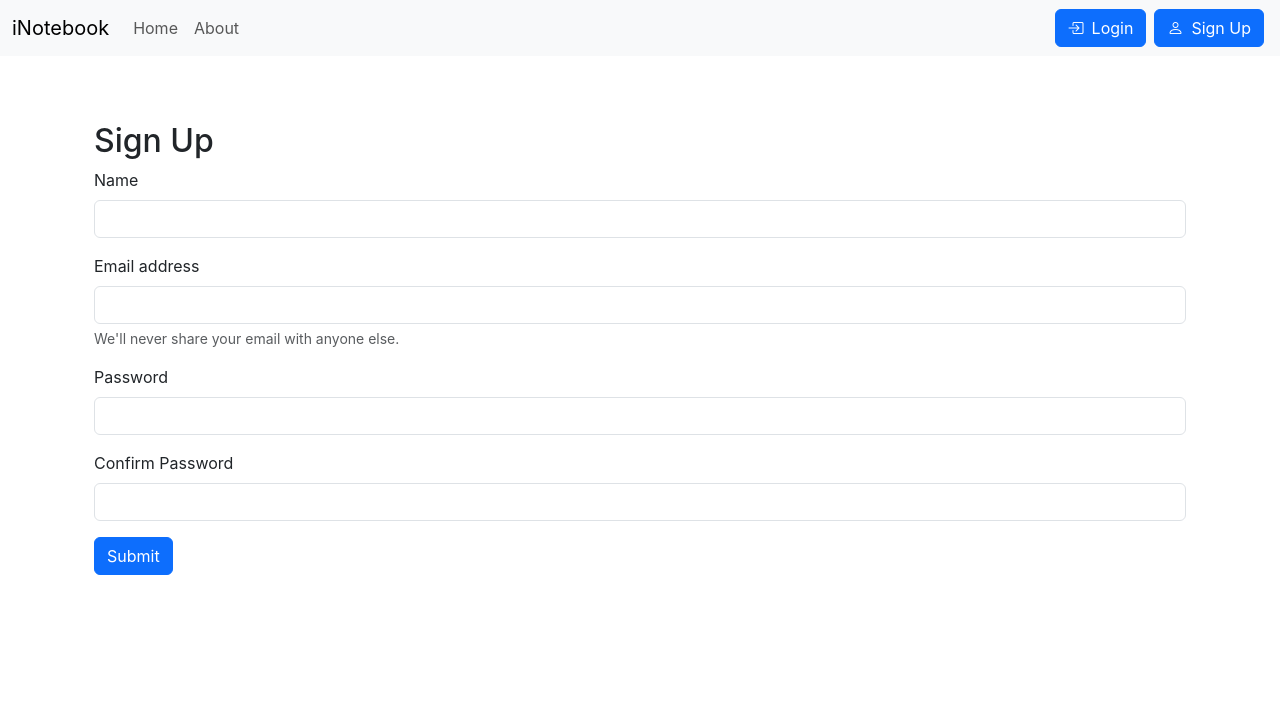
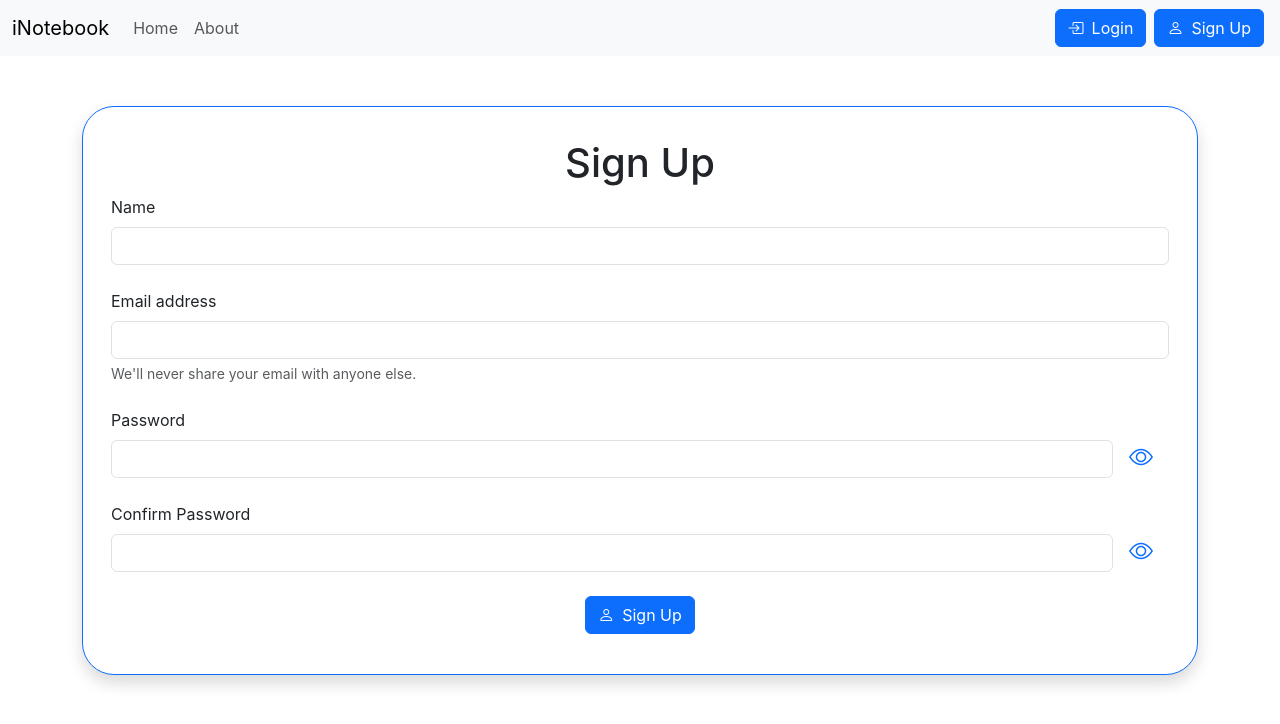
Before and after one commit to MaitriSoni17/iNotebook, a React (Create React App) app: page /signup in a window 1280 px wide. Shown: the top 724 px of the page. Built offline with nearby package versions, Linux system fonts and the light colour scheme; the HTML template or start-up script is replaced by a standard one.

Commit message:
Password Hide and Show

```diff
--- a/package.json
+++ b/package.json
@@ -10,6 +10,7 @@
     "concurrently": "^9.2.0",
     "react": "^19.1.0",
     "react-dom": "^19.1.0",
+    "react-icons-kit": "^2.0.0",
     "react-router-dom": "^7.6.2",
     "react-scripts": "5.0.1",
     "web-vitals": "^2.1.4"
--- a/src/components/AddNote.js
+++ b/src/components/AddNote.js
@@ -31,7 +31,7 @@ const AddNote = (props) => {
                         <input type="text" className="form-control" value={note.tag} id="tag" name="tag" onChange={onChange} minLength={5} required/>
                     </div>
                     <hr className="my-4" />
-                    <button disabled={note.title.length < 5 || note.description < 5} type="submit" className="btn btn-primary" onClick={handleClick}><i class="bi bi-cloud-plus-fill me-2"></i>Add Note</button>
+                    <button disabled={note.title.length < 5 || note.description < 5} type="submit" className="btn btn-primary" onClick={handleClick}><i className="bi bi-cloud-plus-fill me-2"></i>Add Note</button>
                 </form>
             </div>
         </>
--- a/src/components/Login.js
+++ b/src/components/Login.js
@@ -3,6 +3,10 @@ import { useNavigate } from 'react-router-dom'
 
 const Login = (props) => {
     const [credentials, setCredentials] = useState({ email: "", password: "" })
+    const [showPassword, setShowPassword] = useState(false);
+    const passVisibility = () => {
+        setShowPassword(prev => !prev);
+    }
     let history = useNavigate();
     const handleSubmit = async (e) => {
         e.preventDefault();
@@ -39,9 +43,13 @@ const Login = (props) => {
                     </div>
                     <div className="mb-3 py-3">
                         <label htmlFor="password" className="form-label">Password</label>
-                        <input type="password" value={credentials.password} className="form-control" id="password" name="password" onChange={onChange} />
+                        <div className="d-flex">
+                            <input type={showPassword ? "text" : "password"} value={credentials.password} className="form-control" id="password" name="password" onChange={onChange} /><i className={`bi ${showPassword ? "bi-eye-slash" : "bi-eye"} fs-4 mx-3 text-primary`} onClick={passVisibility}></i>
+                        </div>
                     </div>
-                    <button type="submit" className="btn btn-primary fs-5 pe-3"><i class="bi bi-box-arrow-in-right me-2"></i>Login</button>
+                    <div className="d-flex justify-content-center">
+                        <button type="submit" className="btn btn-primary fs-5 pe-3"><i className="bi bi-box-arrow-in-right me-2"></i>Login</button>
+                    </div>
                 </div>
             </form>
         </>
--- a/src/components/NavBar.js
+++ b/src/components/NavBar.js
@@ -32,9 +32,9 @@ const NavBar = () => {
                             </li>
                         </ul>
                         {!localStorage.getItem('token') ? <form className="d-flex">
-                            <Link className="btn btn-primary mx-1 fs-6" to = "/login" role="button" aria-disabled="true"><i class="bi bi-box-arrow-in-right me-2"></i>Login</Link>
-                            <Link className="btn btn-primary mx-1 fs-6" to="/signup" role="button" aria-disabled="true"><i class="bi bi-person me-2"></i>Sign Up</Link>
-                        </form>: <form className="d-flex"><Link onClick={handleLogout} className="btn btn-primary mx-1 fs-6" to="/" role="button"><i class="bi bi-box-arrow-left me-2"></i>Log Out</Link><i className="bi bi-person-circle fs-3 mx-3 text-primary" onClick={showUser}></i></form>}
+                            <Link className="btn btn-primary mx-1 fs-6" to = "/login" role="button" aria-disabled="true"><i className="bi bi-box-arrow-in-right me-2"></i>Login</Link>
+                            <Link className="btn btn-primary mx-1 fs-6" to="/signup" role="button" aria-disabled="true"><i className="bi bi-person me-2"></i>Sign Up</Link>
+                        </form>: <form className="d-flex"><Link onClick={handleLogout} className="btn btn-primary mx-1 fs-6" to="/" role="button"><i className="bi bi-box-arrow-left me-2"></i>Log Out</Link><i className="bi bi-person-circle fs-3 mx-3 text-primary" onClick={showUser}></i></form>}
                     </div>
                 </div>
             </nav>
--- a/src/components/NoteItem.js
+++ b/src/components/NoteItem.js
@@ -26,11 +26,11 @@ const NoteItem = (props) => {
                         <div className="modal-body">
                             {note.description}
                         </div>
-                        <div class="modal-footer position-relative">
+                        <div className="modal-footer position-relative">
                             <p className="position-absolute top-0 start-0 mt-4 text-secondary ms-3">Created: {note.date.split("T")[0]}</p>
-                            <button type="button" class="btn btn-secondary fs-6" data-bs-dismiss="modal">Close</button>
-                            <button type="button" class="btn btn-danger fs-6" data-bs-dismiss="modal" onClick={() => { deleteNote(note._id); props.showAlert("Note Deleted Successfully", "success"); }}><i class="bi bi-trash3-fill me-2"></i>Delete</button>
-                            <button type="button" class="btn btn-primary fs-6" onClick={() => { ref.current.click(); }}><i class="bi bi-pencil-square me-2"></i>Edit Note</button>
+                            <button type="button" className="btn btn-secondary fs-6" data-bs-dismiss="modal">Close</button>
+                            <button type="button" className="btn btn-danger fs-6" data-bs-dismiss="modal" onClick={() => { deleteNote(note._id); props.showAlert("Note Deleted Successfully", "success"); }}><i className="bi bi-trash3-fill me-2"></i>Delete</button>
+                            <button type="button" className="btn btn-primary fs-6" onClick={() => { ref.current.click(); }}><i className="bi bi-pencil-square me-2"></i>Edit Note</button>
                         </div>
                     </div>
                 </div>
--- a/src/components/SignUp.js
+++ b/src/components/SignUp.js
@@ -3,6 +3,14 @@ import { useNavigate } from 'react-router-dom'
 
 const SignUp = (props) => {
   const [credentials, setCredentials] = useState({ name: "", email: "", password: "", cpassword: "" })
+  const [showPassword, setShowPassword] = useState(false);
+  const [showCPassword, setShowCPassword] = useState(false);
+  const passVisibility = () => {
+    setShowPassword(prev => !prev);
+  }
+  const cpassVisibility = () => {
+    setShowCPassword(prev => !prev);
+  }
   let history = useNavigate();
   const handleSubmit = async (e) => {
     e.preventDefault();
@@ -16,12 +24,12 @@ const SignUp = (props) => {
     });
     const json = await response.json();
     console.log(json);
-    if(json.success){
+    if (json.success) {
       localStorage.setItem('token', json.authtoken);
       history("/");
       props.showAlert("Account Created Successfully", "success")
     }
-    else{
+    else {
       props.showAlert("Invalid Credentials", "danger")
     }
   }
@@ -30,28 +38,36 @@ const SignUp = (props) => {
   }
   return (
     <>
-      <div className="container">
-        <h2 className="mt-3">Sign Up</h2>
+      <div className="container card rounded-5 shadow border-primary">
+        <div className="card-body">
+          <h1 className="mt-3 text-center">Sign Up</h1>
           <form onSubmit={handleSubmit}>
-          <div className="mb-3">
+            <div className="mb-4">
               <label htmlFor="name" className="form-label">Name</label>
               <input type="text" className="form-control" onChange={onChange} id="name" name="name" />
             </div>
-          <div className="mb-3">
+            <div className="mb-4">
               <label htmlFor="email" className="form-label">Email address</label>
-            <input type="email" className="form-control" onChange={onChange} id="email" name="email" aria-describedby="emailHelp" required/>
+              <input type="email" className="form-control" onChange={onChange} id="email" name="email" aria-describedby="emailHelp" required />
               <div id="emailHelp" className="form-text">We'll never share your email with anyone else.</div>
             </div>
-          <div className="mb-3">
+            <div className="mb-4">
               <label htmlFor="password" className="form-label">Password</label>
-            <input type="password" className="form-control" onChange={onChange} id="password" name="password" minLength={5} required/>
+              <div className="d-flex">
+                <input type={showPassword ? "text" : "password"} className="form-control" onChange={onChange} id="password" name="password" minLength={5} required /><i className={`bi ${showPassword? "bi-eye-slash" : "bi-eye"} fs-4 mx-3 text-primary`} onClick={passVisibility}></i>
               </div>
-          <div className="mb-3">
+            </div>
+            <div className="mb-4">
               <label htmlFor="cpassword" className="form-label">Confirm Password</label>
-            <input type="password" className="form-control" onChange={onChange} id="cpassword" name="cpassword" minLength={5} required/>
+              <div className="d-flex">
+                <input type={showCPassword ? "text" : "password"} className="form-control" onChange={onChange} id="cpassword" name="cpassword" minLength={5} required /><i className={`bi ${showCPassword? "bi-eye-slash" : "bi-eye"} fs-4 mx-3 text-primary`} onClick={cpassVisibility}></i>
               </div>
-          <button type="submit" className="btn btn-primary">Submit</button>
+            </div>
+            <div className="d-flex justify-content-center">
+              <button type="submit" className="btn btn-primary mb-4 fs-6"><i className="bi bi-person me-2"></i>Sign Up</button>
+            </div>
           </form>
+        </div>
       </div>
     </>
   )
```
Also changed, not shown: src/components/Notes.js (+11 -11 lines), 1 other file (tests, documents, lock files or other folders). Lines whose indentation alone changed are shown as unchanged.
